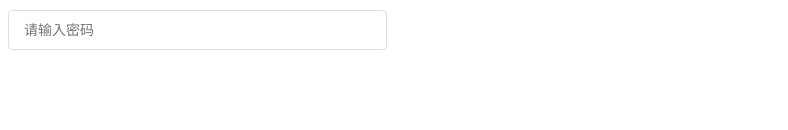
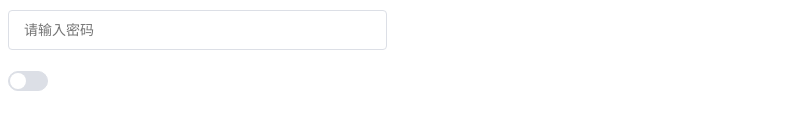
Before and after one commit to swaggylc/lc-ui, a Vue app: page / in a window 1280 px wide. Shown: the part 616-746 px from the top of the page, without its empty margins (0-788 px from the left). Built offline with nearby package versions, Linux system fonts and the light colour scheme; a web font is replaced by a local one.

Commit message:
完成switch的基本静态搭建

```diff
--- a/src/App.vue
+++ b/src/App.vue
@@ -97,12 +97,18 @@
       ></lc-input>
     </div>
   </div>
+  <div class="row">
+    <div class="col">
+      <lc-switch></lc-switch>
+    </div>
+  </div>
 </template>
 
 <script setup>
 import LcButton from "./components/button/LcButton.vue";
 import LcDialog from "./components/dialog/LcDialog.vue";
 import LcInput from "./components/input/LcInput.vue";
+import LcSwitch from "./components/switch/LcSwitch.vue";
 import { ref } from "vue";
 
 let visible = ref(false);
--- /dev/null
+++ b/src/components/switch/LcSwitch.vue
@@ -0,0 +1,47 @@
+<template>
+  <div class="lc-switch">
+    <span class="lc-switch_core">
+      <span class="lc-switch_button"></span>
+    </span>
+  </div>
+</template>
+
+<script setup>
+name:"LcSwitch"
+</script>
+
+<style lang="scss" scoped>
+.lc-switch {
+  display: inline-block;
+  align-items: center;
+  position: relative;
+  font-size: 14px;
+  line-height: 20px;
+  vertical-align: middle;
+  .lc-switch_core {
+    margin: 0;
+    display: inline-block;
+    position: relative;
+    width: 40px;
+    height: 20px;
+    border: 1px solid #dcdfe6;
+    outline: none;
+    border-radius: 10px;
+    box-sizing: border-box;
+    background: #dcdfe6;
+    cursor: pointer;
+    transition: border-color 0.3s, background-color 0.3s;
+    vertical-align: middle;
+    .lc-switch_button {
+      position: absolute;
+      top: 1px;
+      left: 1px;
+      border-radius: 100%;
+      transition: all 0.3s;
+      width: 16px;
+      height: 16px;
+      background-color: #fff;
+    }
+  }
+}
+</style>
--- a/src/main.js
+++ b/src/main.js
@@ -4,6 +4,7 @@ import App from './App.vue'
 import LcButton from "./components/button/LcButton.vue"
 import LcDialog from "./components/dialog/LcDialog.vue"
 import LcInput from "./components/input/LcInput.vue"
+import LcSwitch from './components/switch/LcSwitch.vue'
 // 全局引入图标文件
 import './assets/font/font.css'
 const app = createApp(App)
@@ -11,6 +12,7 @@ const app = createApp(App)
 app.component(LcButton.name, LcButton)
 app.component(LcDialog.name, LcDialog)
 app.component(LcInput.name, LcInput)
+app.component(LcSwitch.name, LcSwitch)
 
 
 
```
Also changed, not shown: 1 other file (tests, documents, lock files or other folders).
